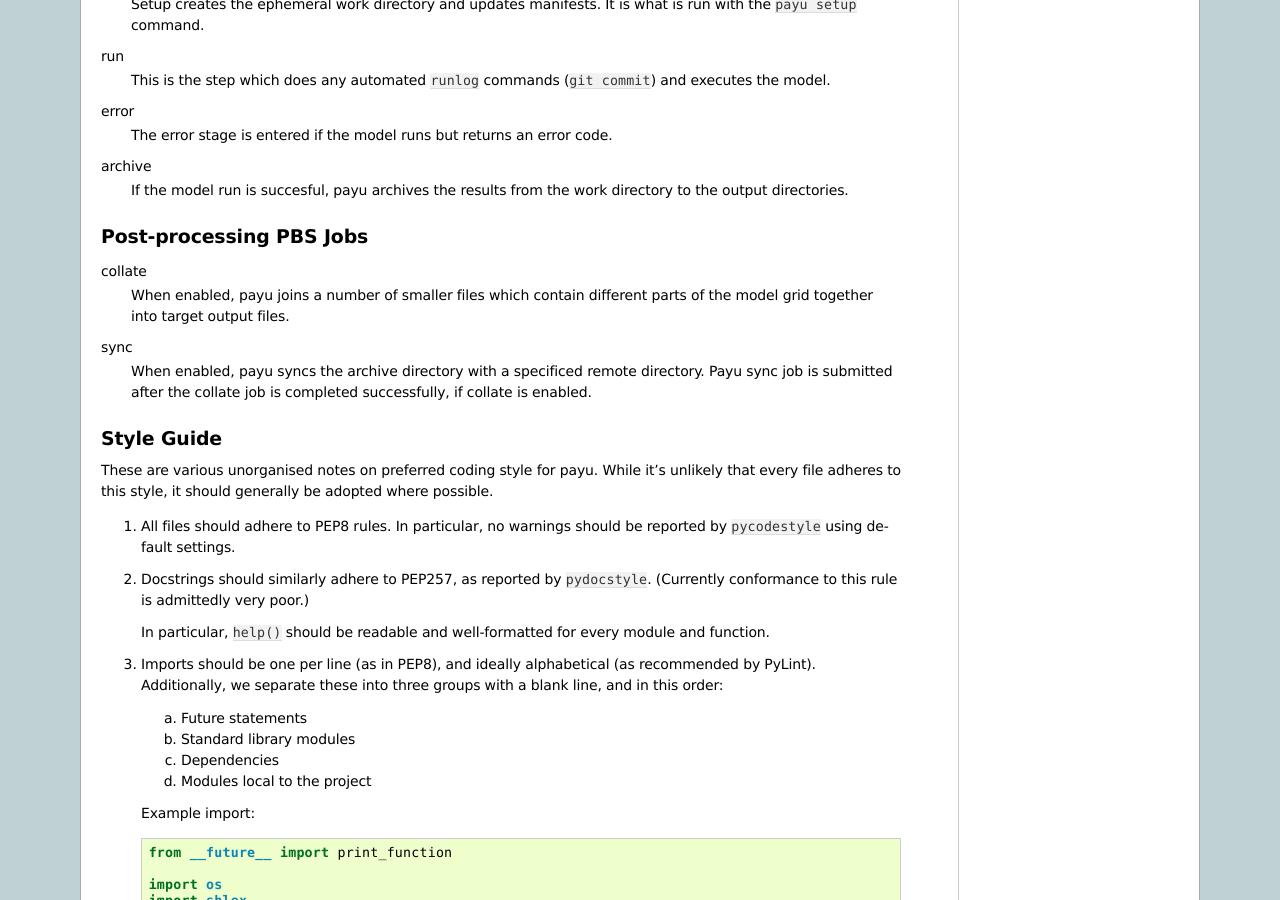
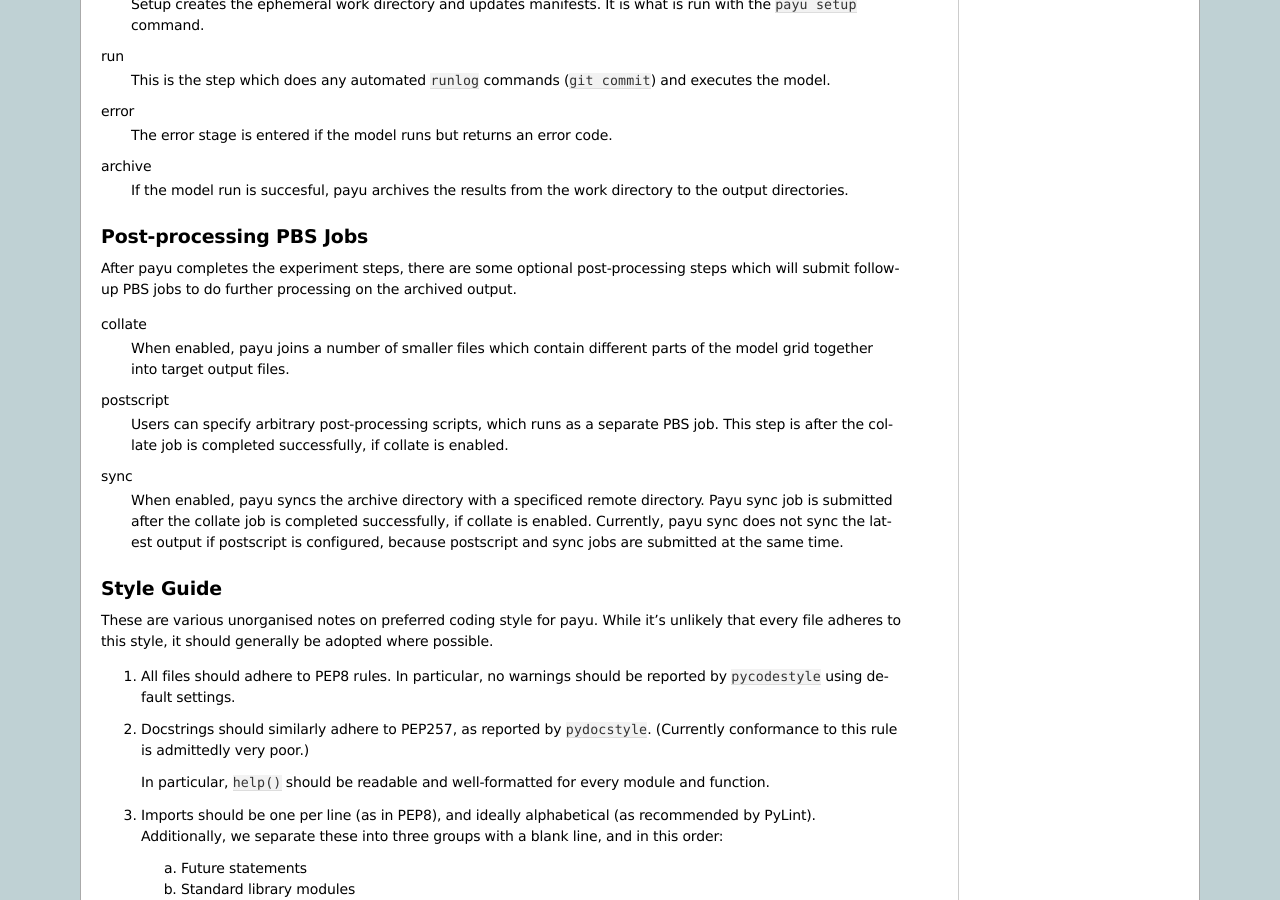
Before and after one commit to payu-org/payu, a Sphinx documentation site: the page built from docs/source/design.rst, in a window 1280 px wide and 900 px high, scrolled down 1017 px. Built offline with Sphinx 7.4.7, drawn with Linux system fonts in a browser that asks for light colours.

Commit message:
Add an intro sentence on Post-processing PBS Jobs and include postscript.

```diff
--- a/docs/source/design.rst
+++ b/docs/source/design.rst
@@ -70,13 +70,23 @@ archive
 
 Post-processing PBS Jobs
 ======================
+
+After payu completes the experiment steps, there are some optional post-processing steps
+which will submit follow-up PBS jobs to do further processing on the archived output.
+
 collate
    When enabled, payu joins a number of smaller files which contain different
    parts of the model grid together into target output files.
 
+postscript
+   Users can specify arbitrary post-processing scripts, which runs as a separate PBS job.
+   This step is after the collate job is completed successfully, if collate is enabled.
+
 sync
    When enabled, payu syncs the archive directory with a specificed remote directory.
    Payu sync job is submitted after the collate job is completed successfully, if collate is enabled.
+   Currently, payu sync does not sync the latest output if postscript is configured,
+   because postscript and sync jobs are submitted at the same time.
 
 Style Guide
 ===========
```
